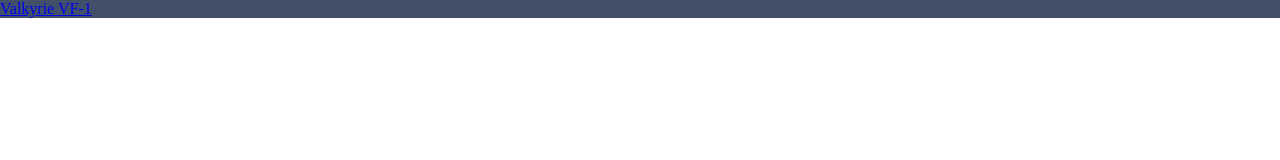
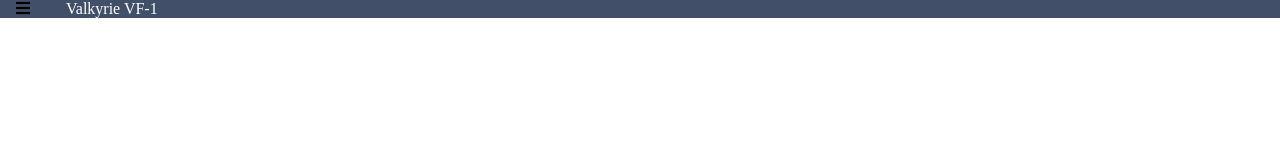
Before and after one commit to MrT35t/flexboxCapstone, a plain HTML site: page index.html in a window 1280 px wide. Drawn offline with Linux system fonts and the light colour scheme.

Commit message:
working1

```diff
--- a/index.html
+++ b/index.html
@@ -6,10 +6,16 @@
     <title>Flexbox Menu</title>
     <meta name="viewport" content="width=device-width, initial-scale=1">
     <link rel="stylesheet" type="text/css" media="screen" href="main.css" />
+    <link rel="stylesheet" href="https://use.fontawesome.com/releases/v5.1.0/css/all.css"
+    integrity="sha384-lKuwvrZot6UHsBSfcMvOkWwlCMgc0TaWr+30HWe3a4ltaBwTZhyTEggF5tJv8tbt" crossorigin="anonymous">
     <script src="main.js"></script>
 </head>
 <body>
     <div class="navBar">
+        <a href="#" class="toggle" id="navHamburger">
+            <i class="fas fa-bars"></i>
+        </a>
+
         <a href="#" class="brand">Valkyrie VF-1</a>
 
         <div class="left">
--- a/main.css
+++ b/main.css
@@ -18,3 +18,25 @@ body {
     background: #223047;
     color: white;
 }
+
+.navBar .link hover,
+.navBar .link active {
+    color: #223047;
+    background: white;
+}
+
+.navBar .brand {
+    width: 10em;
+    text-align: center;
+    padding: 1em;
+    color: white;
+}
+
+.navBar a {
+    text-decoration: none;
+}
+
+.navBar .toggle {
+    padding: 1em;
+    color: black;
+}
```
